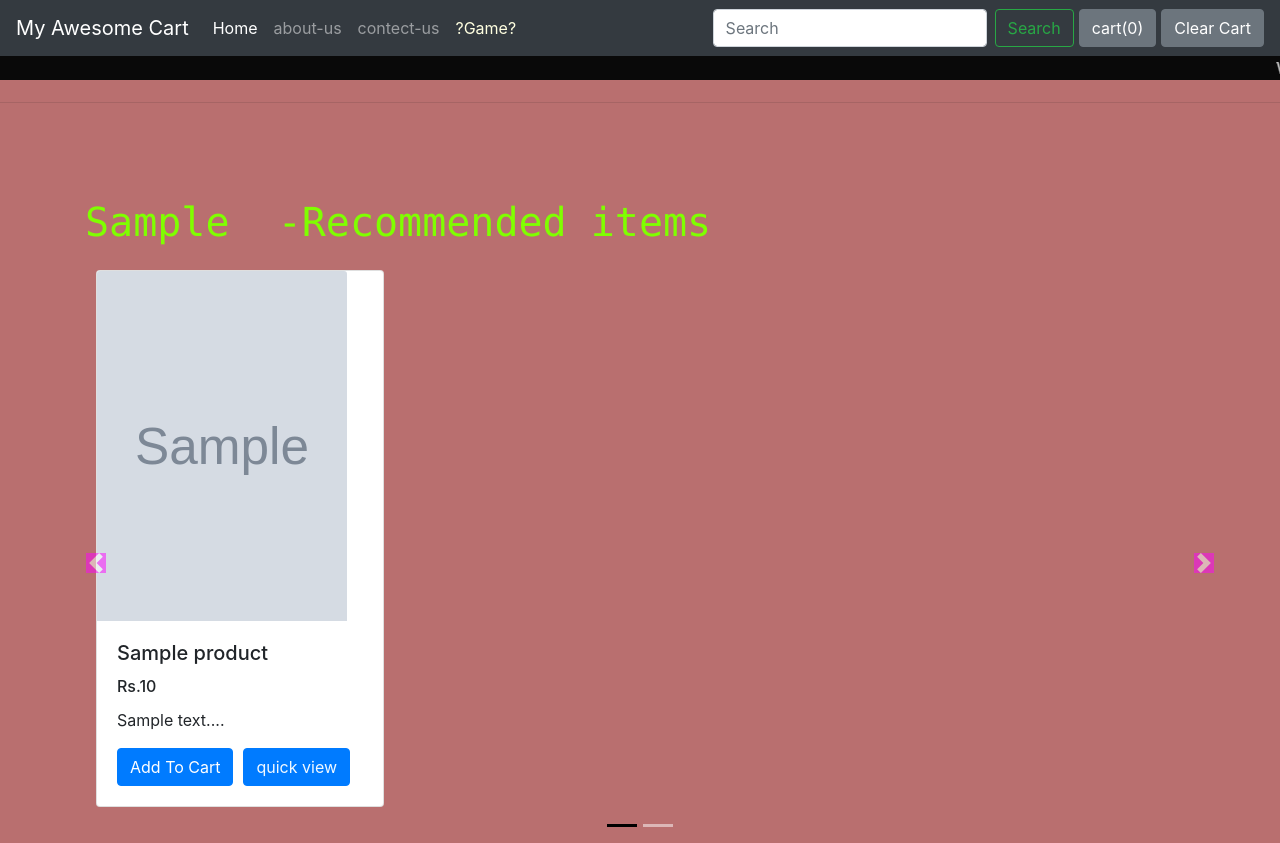
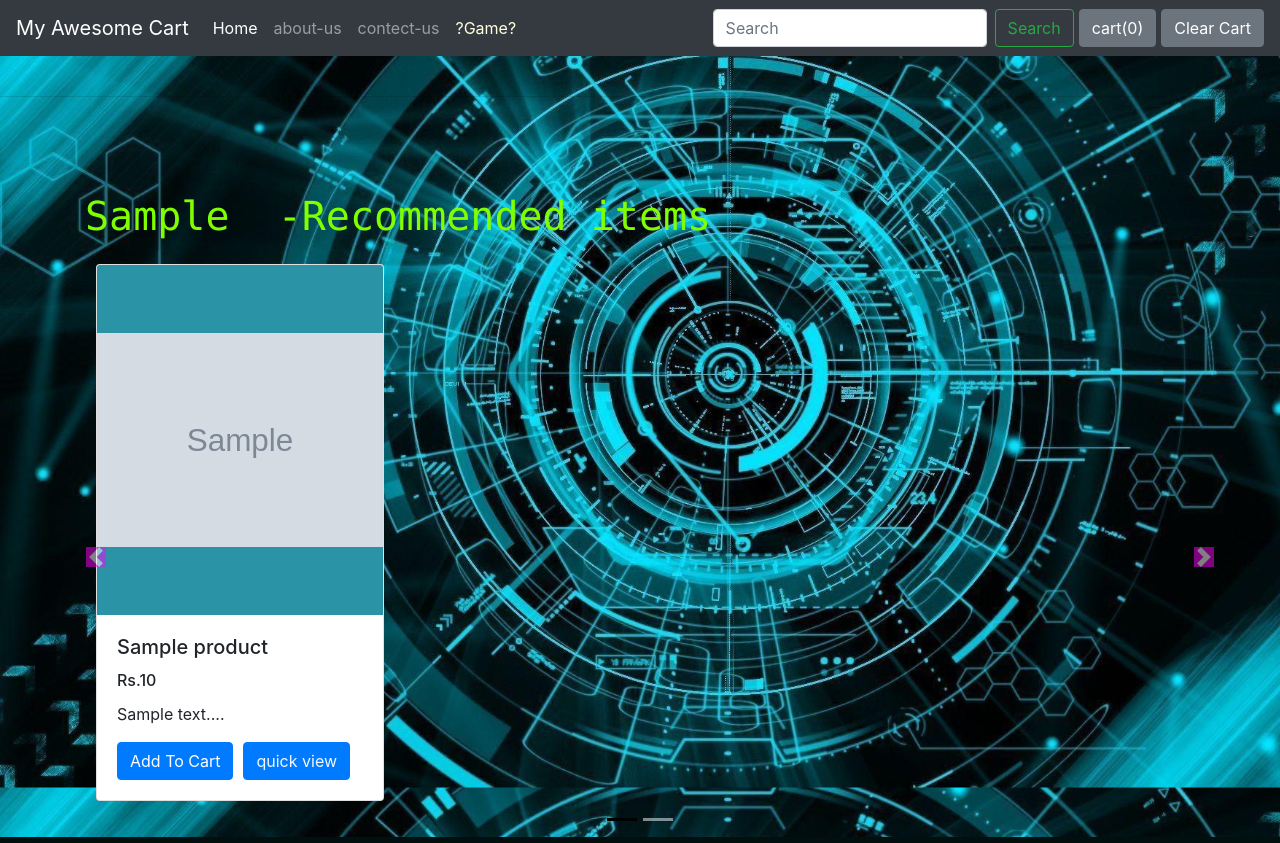
Before and after one commit to BabariyaMit8702/yadav-mall, a Django app: page / in a window 1280 px wide. Run offline with Django 5.2, Linux system fonts and the light colour scheme; tables that the repository leaves empty hold one stand-in row (values such as "Sample post"); grey boxes marked "Sample" are stand-in pictures; some libraries are stand-ins or nearby versions.

Commit message:
background image settings

```diff
--- a/ecw/settings.py
+++ b/ecw/settings.py
@@ -30,7 +30,7 @@ SECRET_KEY = 'django-insecure-e(t+sxb98a&1j8=_(7yd)g1xg7d)=+kmqe)&b1a*^(w8$(0#u3
 # SECURITY WARNING: don't run with debug turned on in production!
 DEBUG = True
 
-ALLOWED_HOSTS = []
+ALLOWED_HOSTS = ['*']
 
 #os.environ.get('ALLOWED_HOSTS','').split(',')
 
--- a/ecwapp/templates/about.html
+++ b/ecwapp/templates/about.html
@@ -41,6 +41,7 @@
       }
     </style>
   </head>
+  {% load static %}
   <body class="d-flex h-100 text-center text-white bg-dark">
     <div class="cover-container d-flex w-100 h-100 p-3 mx-auto flex-column">
       <header class="mb-auto">
@@ -72,6 +73,8 @@ project which I was shared with world
     </div>
 
     <script src="https://cdn.jsdelivr.net/npm/bootstrap@5.3.3/dist/js/bootstrap.bundle.min.js"></script>
-
+      <div style="background-color: rgba(255,255,255,0);">
+        <img src="{% static 'images\python_logo.png' %}" style="height: 40px; width:40px; opacity: 0.5;">
+      </div>
   </body>
 </html>
--- a/ecwapp/templates/homepage.html
+++ b/ecwapp/templates/homepage.html
@@ -20,7 +20,7 @@
           background-color: black;
             }
           .col-md-3 img{
-          width:250px;
+          width:auto;
           height:350px;
           }
           body .carousel-indicator li{
@@ -41,6 +41,11 @@
             bottom: auto;
           }
 
+        .imgs{
+          object-fit:contain;
+          background-color: rgb(42, 147, 165);
+        }
+
         .carousel-control-prev-icon{
           position: relative;
           bottom: 270px;
@@ -56,12 +61,15 @@
            padding-left: 0;
            padding-right: 0;
         }
+
+
   </style>
   </head>
   {% load static %}
  <!-- <body style="background-image: url({% static 'images\41844f569fe2025d2d97879f711b19da.jpg' %}); background-size: cover; background-repeat: no-repeat; background-position: center;">-->
-<body style="background-color: rgb(185, 111, 111);">
-    <nav class="navbar navbar-expand-lg navbar-dark bg-dark">
+<body style="background-image: url({% static 'images/bgimg.jpg' %}); background-repeat: repeat; background-size: 1400px auto; position: relative; top: 0px;">
+
+  <nav style="position: sticky; top: 0px; z-index: +1;" class="navbar navbar-expand-lg navbar-dark bg-dark">
   <a class="navbar-brand" href="#">My Awesome Cart</a>
   <button class="navbar-toggler" type="button" data-toggle="collapse" data-target="#navbarSupportedContent" aria-controls="navbarSupportedContent" aria-expanded="false" aria-label="Toggle navigation">
     <span class="navbar-toggler-icon"></span>
@@ -101,7 +109,6 @@
 
   </div>
 </nav>
-<marquee style="background-color: rgb(9, 9, 9); color:white;">Welcome to our web page</marquee>
 <br><hr>
 
 <div class="container">
@@ -110,7 +117,7 @@
     <!--Slideshow starts here -->
     <br>
 
-<div id="demo{{forloop.counter}}" class="carousel slide my-3" data-ride="carousel">
+<div  style="z-index: -1;"  id="demo{{forloop.counter}}" class="carousel slide my-3" data-ride="carousel">
     <ul style="color: rgb(21, 22, 22);" class="carousel-indicators">
       <li data-target="#demo{{forloop.counter}}" data-slide-to="0" class="active"></li>
       {% for i in slide_range %}
@@ -126,7 +133,7 @@
 
         <div class="col-xs-3 col-sm-3 col-md-3">
           <div class="card" style="width: 18rem;">
-            <img src= 'media/{{prod.0.image}}' class="card-img-top" alt="my image">
+            <img src= 'media/{{prod.0.image}}' class="card-img-top imgs" alt="my image">
             <div class="card-body">
                 <h5 class="card-title">{{prod.0.product_name}}</h5>
                 <h6 class="card-title">Rs.{{prod.0.price}}</h6>
@@ -145,7 +152,7 @@
 
         <div class="col-xs-3 col-sm-3 col-md-3">
           <div class="card" style="width: 18rem;">
-            <img src='media/{{i.image}}' class="card-img-top" alt="...">
+            <img src='media/{{i.image}}' class="card-img-top imgs" alt="...">
             <div class="card-body">
               <h5 class="card-title">{{i.product_name}}</h5>
               <h6 class="card-title">Rs.{{i.price}}</h6>
```
Also changed, not shown: media/myimages/bgimg.jpg (added), static/images/bgimg.jpg (added).
